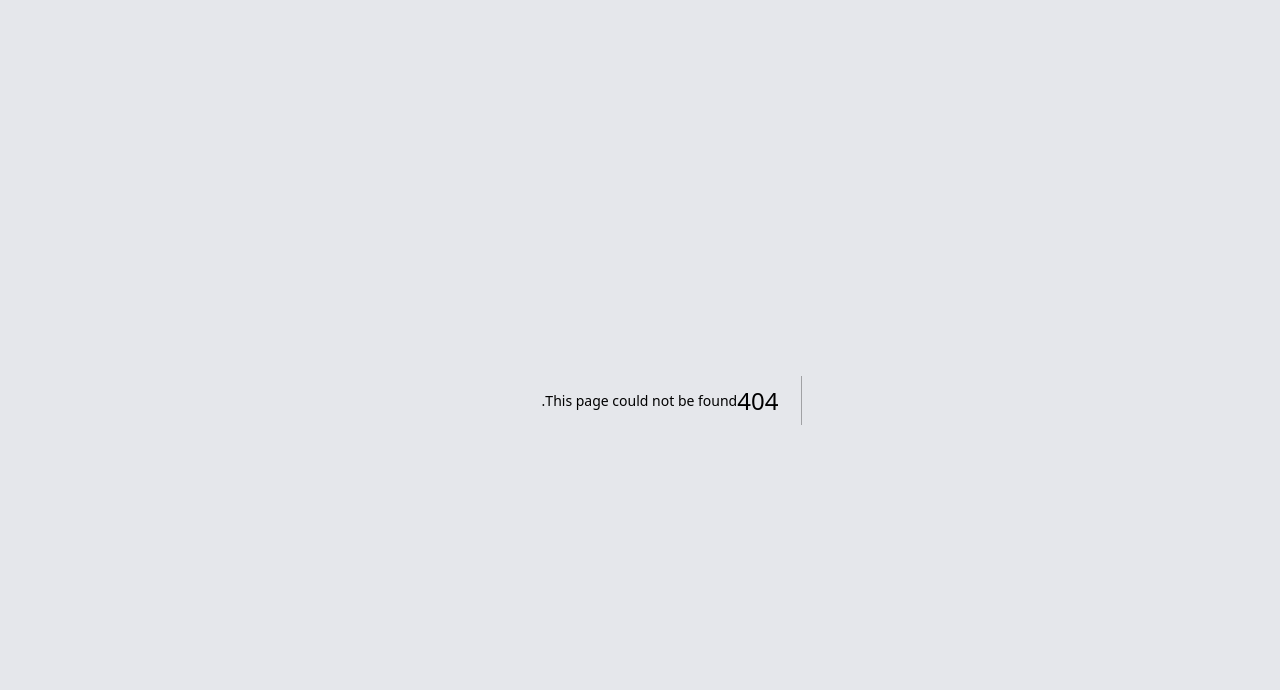
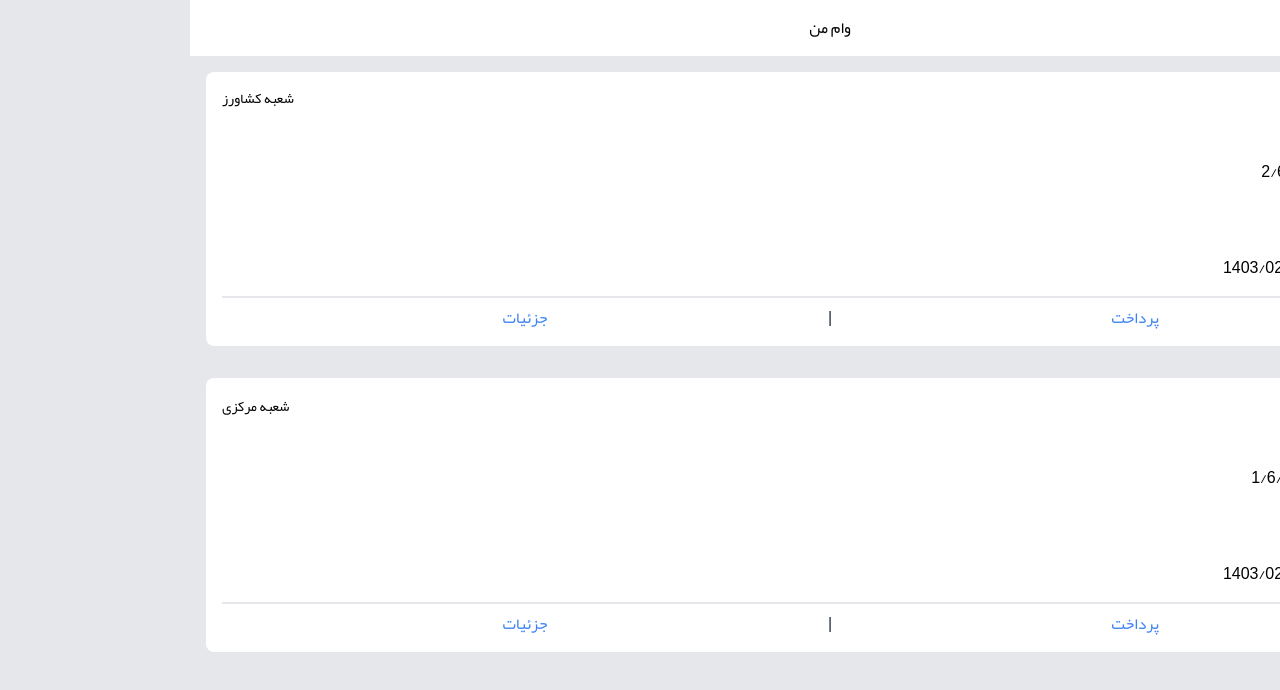
Before and after one commit to mojtaba013/toseasr, a Next.js app: page /etebarat in a window 1280 px wide. Before the commit this address had no page. Shown: the top 690 px of the page. Built offline with nearby package versions, Linux system fonts and the light colour scheme.

Commit message:
work on vam

```diff
--- /dev/null
+++ b/app/etebarat/page.jsx
@@ -0,0 +1,93 @@
+import React from "react";
+
+function Etebarat() {
+  return (
+    <div>
+      <header className="bg-white text-center p-4">وام من</header>
+      <div className="mb-20">
+        <div className="p-4">
+          <div className="flex flex-col bg-white rounded-lg p-4 ">
+            <div className="flex   justify-between mb-4">
+              <h2>وام طرح عیدانه 97</h2>
+              <p className="text-sm">شعبه کشاورز</p>
+            </div>
+            <div className="flex  flex-col gap-y-2 mb-4">
+              <div className="flex gap-x-1">
+                <p className="text-slate-500">وام گیرنده:</p>
+                <p>مجتبی کجوری</p>
+              </div>
+              <div className="flex items-center gap-x-1">
+                <p className="text-slate-500">شماره وام:</p>
+                <p>2/6/20/145711</p>
+              </div>
+              <div className="flex items-center gap-x-1">
+                <p className="text-slate-500">مبلغ وام:</p>
+                <p>100,000,000</p>
+              </div>
+              <div className="flex items-center  gap-x-1">
+                <p className="text-slate-500">مانده وام:</p>
+                <p>50,000,000</p>
+              </div>
+              <div className="flex items-center gap-x-1">
+                <p className="text-slate-500">سررسید قسط بعدی:</p>
+                <p>1403/02/25</p>
+              </div>
+            </div>
+            <div className="border-b-2 border-gray-200 w-full mb-2"></div>
+            <div className="flex items-center justify-between   text-slate-800">
+              <div className="text-center w-full">
+                <p className="text-blue-500">پرداخت</p>
+              </div>
+              <p>|</p>
+              <div className="text-center w-full">
+                <p className="text-blue-500">جزئیات</p>
+              </div>
+            </div>
+          </div>
+        </div>
+        <div className="p-4">
+          <div className="flex flex-col bg-white rounded-lg p-4 ">
+            <div className="flex  items-center justify-between mb-4">
+              <h2>وام طرح اکرام </h2>
+              <p className="text-sm">شعبه مرکزی</p>
+            </div>
+            <div className="flex  flex-col gap-y-2 mb-4">
+              <div className="flex gap-x-1">
+                <p className="text-slate-500">وام گیرنده:</p>
+                <p>مجتبی کجوری</p>
+              </div>
+              <div className="flex items-center gap-x-1">
+                <p className="text-slate-500">شماره وام:</p>
+                <p>1/6/200/155610</p>
+              </div>
+              <div className="flex items-center gap-x-1">
+                <p className="text-slate-500">مبلغ وام:</p>
+                <p>100,000,000</p>
+              </div>
+              <div className="flex items-center  gap-x-1">
+                <p className="text-slate-500">مانده وام:</p>
+                <p>50,000,000</p>
+              </div>
+              <div className="flex items-center gap-x-1">
+                <p className="text-slate-500">سررسید قسط بعدی:</p>
+                <p>1403/02/25</p>
+              </div>
+            </div>
+            <div className="border-b-2 border-gray-200 w-full mb-2"></div>
+            <div className="flex items-center justify-between   text-slate-800">
+              <div className="text-center w-full">
+                <p className="text-blue-500">پرداخت</p>
+              </div>
+              <p>|</p>
+              <div className="text-center w-full">
+                <p className="text-blue-500">جزئیات</p>
+              </div>
+            </div>
+          </div>
+        </div>
+      </div>
+    </div>
+  );
+}
+
+export default Etebarat;
--- a/app/layout.tsx
+++ b/app/layout.tsx
@@ -79,7 +79,7 @@ export default function RootLayout({
             </div>
           </Link>
           {/* خدمات */}
-          <Link href="/services">
+          {/* <Link href="/services">
             <div className="flex flex-col items-center text-slate-500 ">
               <svg
                 xmlns="http://www.w3.org/2000/svg"
@@ -96,6 +96,27 @@ export default function RootLayout({
                 />
               </svg>
               <p>خدمات</p>
+            </div>
+          </Link> */}
+          {/* وام */}
+          <Link href="/etebarat">
+            <div className="flex flex-col items-center text-slate-500 ">
+              <svg
+                xmlns="http://www.w3.org/2000/svg"
+                fill="none"
+                viewBox="0 0 24 24"
+                strokeWidth={1.5}
+                stroke="currentColor"
+                className="w-6 h-6"
+              >
+                <path
+                  strokeLinecap="round"
+                  strokeLinejoin="round"
+                  d="M2.25 12.75V12A2.25 2.25 0 0 1 4.5 9.75h15A2.25 2.25 0 0 1 21.75 12v.75m-8.69-6.44-2.12-2.12a1.5 1.5 0 0 0-1.061-.44H4.5A2.25 2.25 0 0 0 2.25 6v12a2.25 2.25 0 0 0 2.25 2.25h15A2.25 2.25 0 0 0 21.75 18V9a2.25 2.25 0 0 0-2.25-2.25h-5.379a1.5 1.5 0 0 1-1.06-.44Z"
+                />
+              </svg>
+
+              <p>وام</p>
             </div>
           </Link>
           {/* profile */}
--- a/app/page.jsx
+++ b/app/page.jsx
@@ -6,7 +6,7 @@ export default function Home() {
   return (
     // mobile mode
     <div className="sm:hidden  flex flex-col ">
-      <header className="bg-white h-12 sticky top-0 flex justify-between items-center">
+      <header className="bg-white p-4 sticky top-0 flex justify-between items-center">
         <div className="pr-2">
           <svg
             xmlns="http://www.w3.org/2000/svg"
@@ -285,7 +285,9 @@ export default function Home() {
                   />
                 </svg>
               </div>
-              <p className="text-xs font-bold text-slate-600">هادی حسینقلی زاده</p>
+              <p className="text-xs font-bold text-slate-600">
+                هادی حسینقلی زاده
+              </p>
             </div>
             <div className="flex flex-col items-center text-slate-800">
               <div className="flex items-center justify-center  w-16 h-16 bg-blue-100 rounded-full">
```
